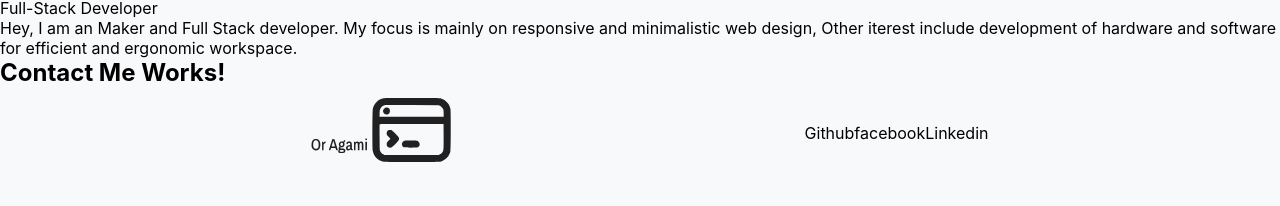
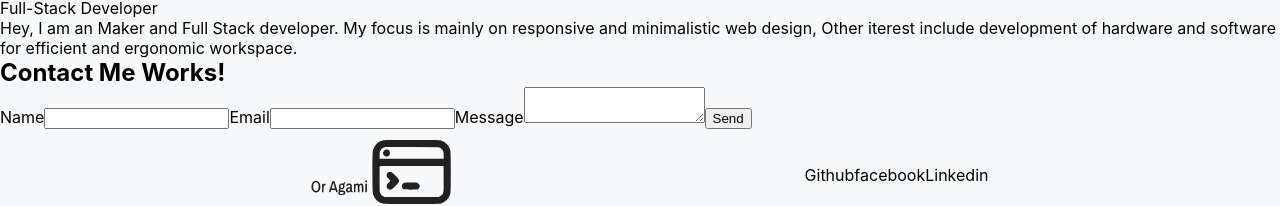
Before and after one commit to or-agami/portfolio, a React (Create React App) app: page / in a window 1280 px wide. Shown: the part 4388-4594 px from the top of the page. Before the commit the page ends 4566 px from the top, so only its background shows below. Built offline with nearby package versions, Linux system fonts and the light colour scheme; no server answers.

Commit message:
deploy test3

```diff
--- a/src/cmps/contact-me.tsx
+++ b/src/cmps/contact-me.tsx
@@ -1,11 +1,34 @@
+import emailjs from '@emailjs/browser';
+import { DetailedHTMLProps, FormEvent, FormHTMLAttributes, useRef } from 'react';
 
 export const ContactMe = () => {
-console.log('process.env.REACT_APP_EMAILJS_KEY:', process.env.REACT_APP_EMAILJS_KEY)
-const key = process.env.REACT_APP_EMAILJS_KEY
-console.log('key:', key)
+
+  const form = useRef<any>();
+
+  const sendEmail = (event: FormEvent<HTMLFormElement>) => {
+    event.preventDefault();
+    console.log('sendEmail');
+
+      emailjs.sendForm(process.env.REACT_APP_EMAILJS_SERVICE_ID || '', process.env.REACT_APP_EMAILJS_TEMPLATE_ID || '', form.current, process.env.REACT_APP_EMAILJS_PUBLIC_KEY)
+        .then((result) => {
+          console.log(result.text);
+        }, (error) => {
+          console.log(error.text);
+        });
+  };
+
   return (
     <section className="contact-me">
       <h1>Contact Me Works!</h1>
+      <form ref={form} onSubmit={sendEmail}>
+        <label>Name</label>
+        <input type="text" name="from_name" />
+        <label>Email</label>
+        <input type="email" name="from_email" />
+        <label>Message</label>
+        <textarea name="message" />
+        <input type="submit" value="Send" />
+      </form>
     </section>
   )
 }
```
